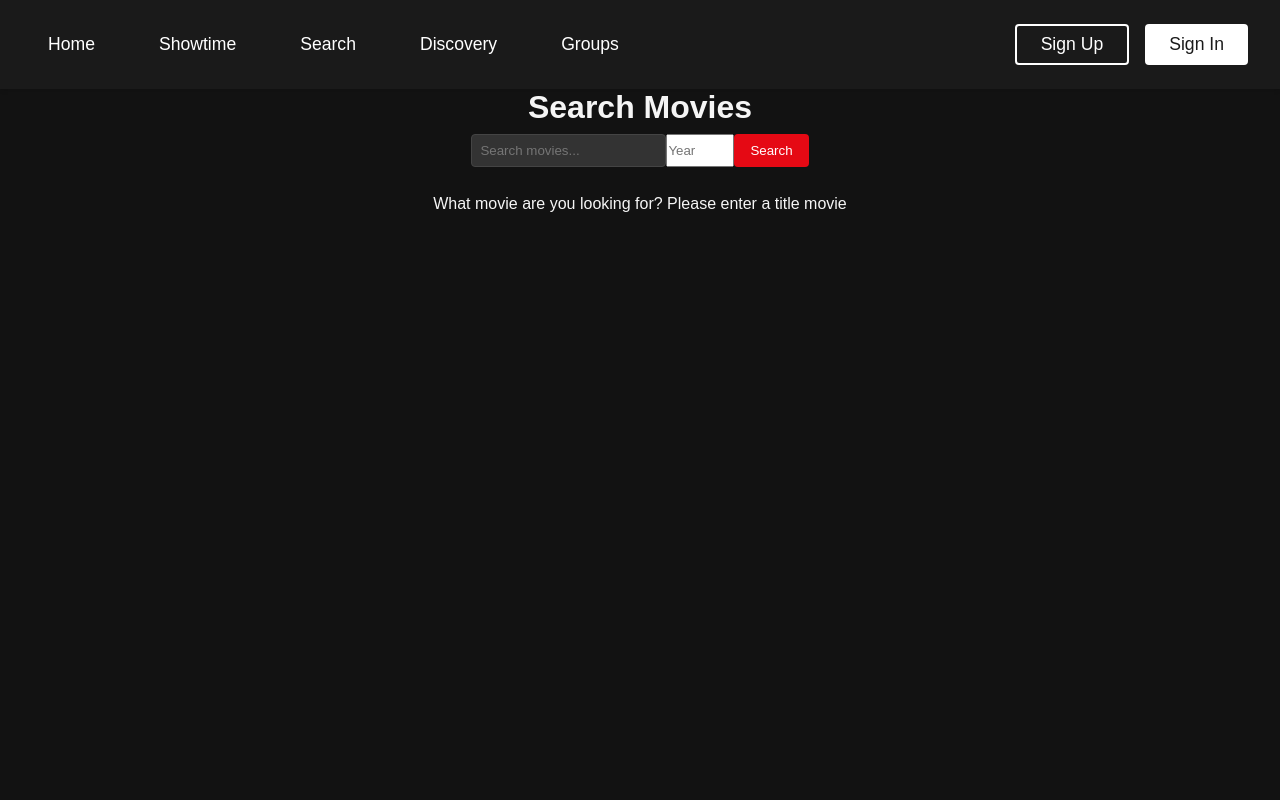
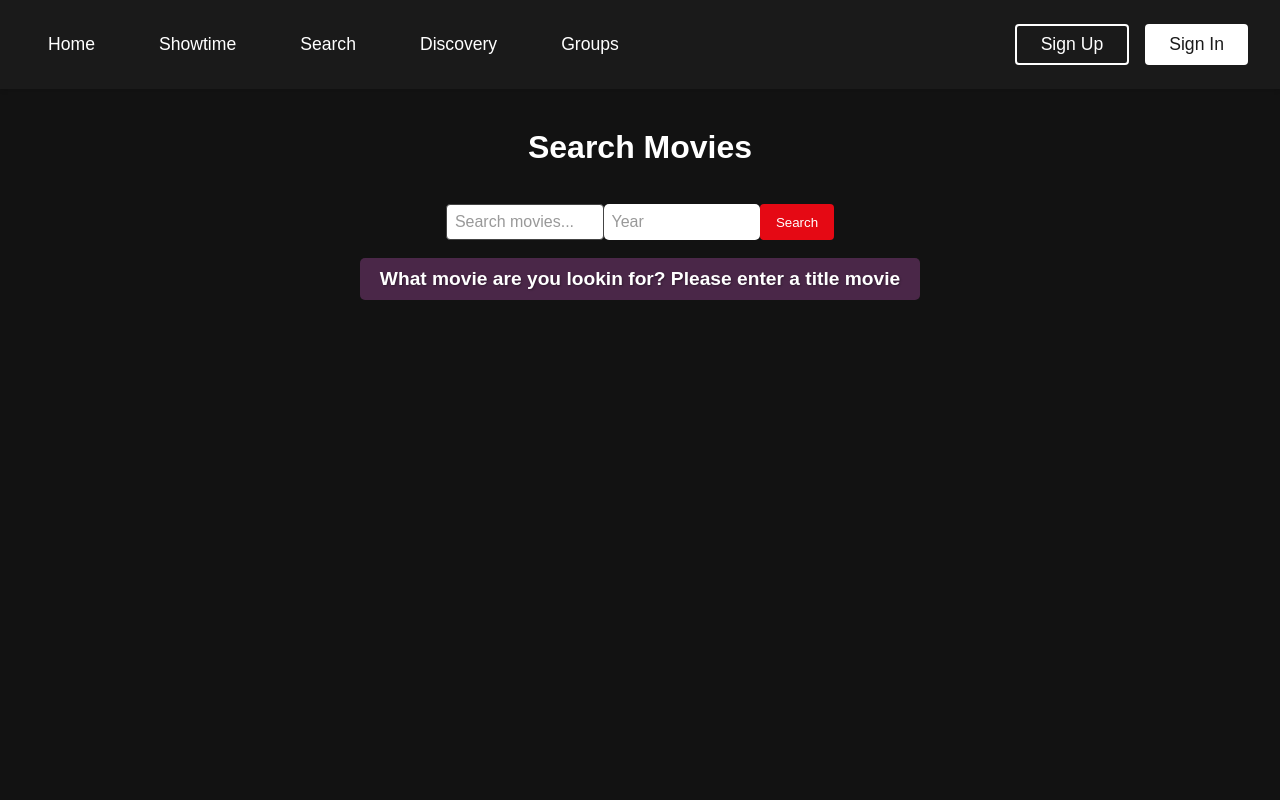
Before and after one commit to Group-16-Movie-App/CineCat_movie_app, a React (Create React App) app in the folder movie/: page /search in a window 1280 px wide. Shown: the top 800 px of the page. Built offline with nearby package versions, Linux system fonts and the light colour scheme; no server answers.

Commit message:
Merge search page styles

```diff
--- a/movie/src/App.css
+++ b/movie/src/App.css
@@ -1,18 +1,19 @@
 .App {
   text-align: center;
-  background-color:white;
-  height:100vh;
-  width:vw;
+  min-height: 100vh;
+  width: 100vw;
+  position: relative;
+  background-color: #121212;
 }
 
 .search-bar-container{
   padding-top:20vh;
-  width:40%;
+  width:70%;
   margin: auto;
   display: flex;
   flex-direction: column;
   align-items: center;
-  min-width: 200px;
+  min-width: 300px;
 }
 
 .App-logo {
@@ -49,3 +50,113 @@
     transform: rotate(360deg);
   }
 }
+
+.search-bar {
+    width: 90%;
+    margin: 20px auto;
+    padding: 20px;
+    text-align: center;
+}
+
+.input-wrapper {
+    display: flex;
+    align-items: center;
+    border: 1px solid #ddd;
+    padding: 10px;
+    border-radius: 10px;
+    background-color: #f9f9f9;
+    transition: border-color 0.3s, box-shadow 0.3s;
+    width: 100%;
+}
+
+input {
+    width: 100%;
+    border: none;
+    outline: none;
+    background: none;
+    font-size: 1em;
+    color: #333;
+    padding: 8px;
+    border-radius: 5px;
+    transition: background-color 0.3s;
+}
+
+/* Import Montserrat font from Google Fonts */
+@import url('https://fonts.googleapis.com/css2?family=Montserrat:wght@300;400;500;600;700&display=swap');
+
+/* Apply the font globally */
+* {
+    font-family: 'Montserrat', sans-serif;
+}
+
+/* For headings and important text */
+h1, h2, h3, .search-prompt, .nav-links {
+    font-family: 'Montserrat', sans-serif;
+    font-weight: 600;
+    letter-spacing: 0.5px;
+}
+
+/* For buttons */
+button, .btn {
+    font-family: 'Montserrat', sans-serif;
+    font-weight: 500;
+    letter-spacing: 0.5px;
+}
+
+/* Add this new style for movie titles in trending section */
+.movie-title {
+    color: #FFD700; /* This is a golden yellow */
+    /* or you could use */
+    /* color: #FFEB3B; */ /* Material yellow */
+    /* color: #FFC107; */ /* Amber yellow */
+    font-weight: 500;
+    margin-top: 8px;
+    text-shadow: 1px 1px 2px rgba(0, 0, 0, 0.8); /* This adds a subtle shadow to make text more readable */
+}
+
+/* If you want to make it brighter on hover */
+.movie-title:hover {
+    color: #FFF176; /* Lighter yellow on hover */
+    transition: color 0.3s ease;
+}
+
+/* Add this to your global styles */
+a[href^="/movie/"],
+a[href*="movie"] {
+    text-decoration: none;
+    color: inherit;
+}
+
+.background-wrapper {
+    position: fixed;
+    top: 0;
+    left: 0;
+    right: 0;
+    bottom: 0;
+    z-index: 0;
+    overflow: hidden;
+    width: 100vw;
+    height: 100vh;
+}
+
+.background-image {
+    position: absolute;
+    top: 0;
+    left: 0;
+    width: 100%;
+    height: 100%;
+    background-size: cover;
+    background-position: center;
+    background-repeat: no-repeat;
+    filter: blur(10px) grayscale(80%) brightness(0.3);
+    transform: scale(1.1);
+    transition: background-image 0.5s ease-in-out;
+}
+
+/* Make sure content stays above the background */
+.content-wrapper {
+    position: relative;
+    z-index: 1;
+    min-height: 100vh;
+    width: 100%;
+}
--- a/movie/src/components/SearchBar.css
+++ b/movie/src/components/SearchBar.css
@@ -1,28 +1,55 @@
 .search-bar {
-    width: 100%;
-    margin: 20px 0;
+    width: 80%;
+    margin: 20px auto;
+    padding: 20px;
+    text-align: center;
+    display: flex;
+    gap: 15px;
+    justify-content: center;
+    align-items: center;
 }
 
 .input-wrapper {
+    flex: 1;
+    max-width: 300px;
+    margin: 0 5px;
     display: flex;
     align-items: center;
     border: 1px solid #ddd;
     padding: 10px;
     border-radius: 10px;
-    background-color: #f9f9f9;
+    background-color: white;
+    transition: border-color 0.3s, box-shadow 0.3s;
+}
+
+.input-wrapper:hover {
+    border-color: #00bcd4;
+    box-shadow: 0 0 5px rgba(0, 188, 212, 0.5);
 }
 
 #search-icon {
     margin-right: 10px;
     color: #888;
-    font-size: 1.2em;
+    font-size: 1.5em;
 }
 
 input {
     width: 100%;
     border: none;
     outline: none;
-    background: none;
+    background-color: white !important;
+    font-size: 1em;
+    color: #333;
+    padding: 8px;
+    border-radius: 5px;
+}
+
+input::placeholder {
+    color: #999;
+}
+
+input:focus {
+    background-color: white !important;
 }
 
 .results {
@@ -30,19 +57,75 @@ input {
     background-color: white;
     display: flex;
     flex-direction: column;
-    box-shadow: 0px 0px 8px #ddd;
+    box-shadow: 0px 0px 8px rgba(0, 0, 0, 0.1);
     max-height: 300px;
     margin-top: 1rem;
-    overflow-y: scroll;
+    overflow-y: auto;
+    border-radius: 8px;
 }
 
 .result-item {
     padding: 10px;
     border-bottom: 1px solid #eee;
     cursor: pointer;
-
+    transition: background-color 0.3s;
 }
 
 .result-item:hover {
     background-color: #f1f1f1;
 }
+
+.search-prompt {
+    background-color: #4A2748;
+    color: white !important;
+    font-size: 1.2em;
+    margin-top: 10px;
+    font-weight: bold;
+    padding: 10px 20px;
+    border-radius: 5px;
+    display: inline-block;
+    text-shadow: 1px 1px 2px rgba(0, 0, 0, 0.3);
+}
+
+/* Add these styles to remove underlines from search results */
+.result-item a,
+.result-item a:hover,
+.result-item a:visited,
+.result-item a:active {
+    text-decoration: none;
+    color: inherit;
+}
+
+/* If you want to add a hover effect for search results */
+.result-item:hover {
+    background-color: #f1f1f1;
+    cursor: pointer;
+}
+
+.search-button {
+    background-color: #1a1a1a;
+    color: white;
+    border: 1px solid #333;
+    padding: 10px 20px;
+    border-radius: 5px;
+    cursor: pointer;
+    font-family: 'Montserrat', sans-serif;
+    font-weight: 500;
+    transition: all 0.3s ease;
+    min-width: 80px;
+}
+
+.search-button:hover {
+    background-color: #333;
+    border-color: #666;
+    transform: translateY(-2px);
+    box-shadow: 0 2px 8px rgba(0, 0, 0, 0.2);
+}
+
+/* Add this style for the Search Movies heading */
+.search-title {
+    margin: 40px 0 30px 0;
+    color: white;
+    font-family: 'Montserrat', sans-serif;
+    font-weight: 600;
+}
--- a/movie/src/pages/SearchPage.js
+++ b/movie/src/pages/SearchPage.js
@@ -2,6 +2,7 @@ import React, { useState, useEffect } from 'react';
 import axios from 'axios';
 import MovieList from '../components/MovieList';
 import SearchForm from '../components/SearchForm';
+import '../components/SearchBar.css';
 
 
 const SearchPage = () => {
@@ -59,18 +60,21 @@ const SearchPage = () => {
 
     if (!query.trim()) {
         return <div style={{width:'100%', textAlign:'center', minHeight: '100vh'}}>
-                    <h1 >Search Movies</h1>
+                    <h1 className="search-title">Search Movies</h1>
                     <SearchForm onSearch={handleSearch} />
-                    <div style={{marginTop: '20px'}}>
-                        What movie are you looking for? Please enter a title movie
+                    <div className="search-prompt">
+                        What movie are you lookin for? Please enter a title movie
                     </div>
                 </div>
     } else {
         return (
             <>
                 <div style={{width:'100%', textAlign:'center', minHeight: '100vh'}}>
-                    <h1 >Search Movies</h1>
+                    <h1 className="search-title">Search Movies</h1>
                     <SearchForm onSearch={handleSearch} />
+                    <button type="submit" className="search-button">
+                        Search
+                    </button>
                     <MovieList
                         movies={movies}
                         genreNames={genreNames}
```
